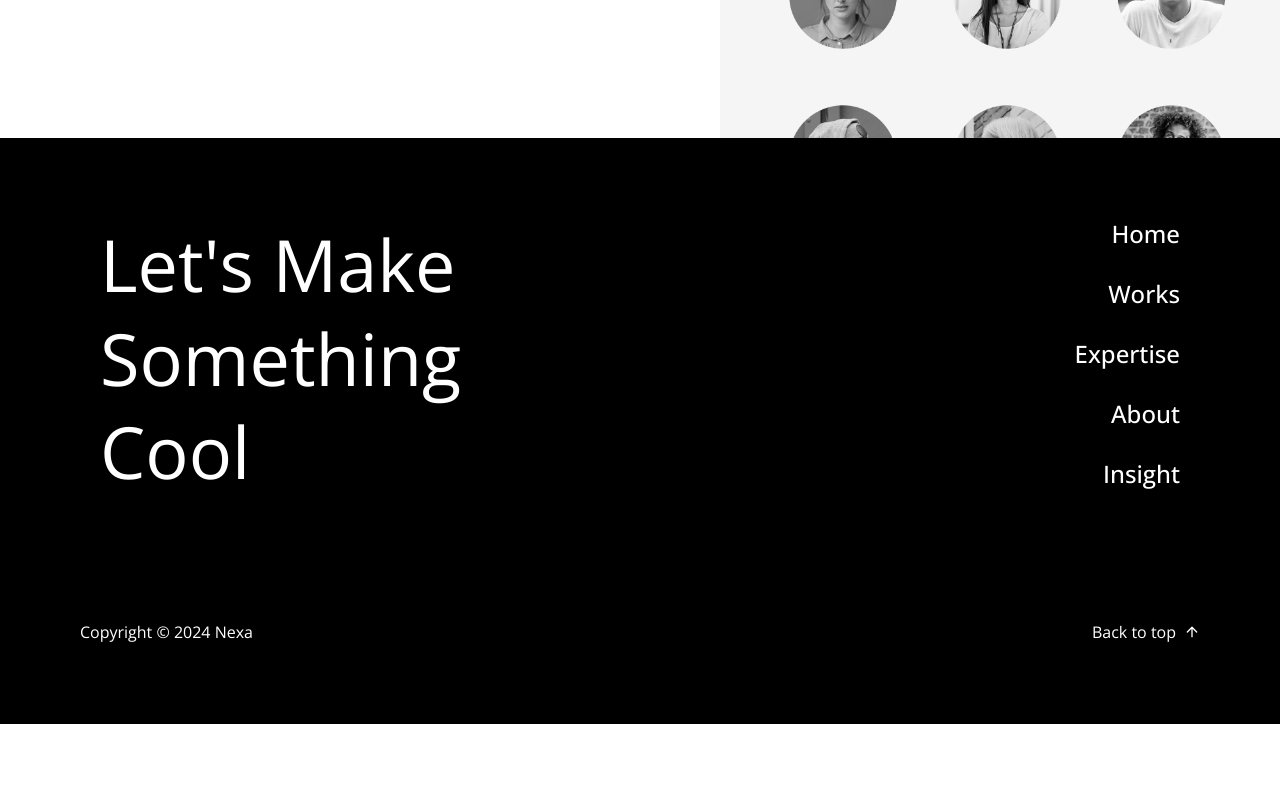
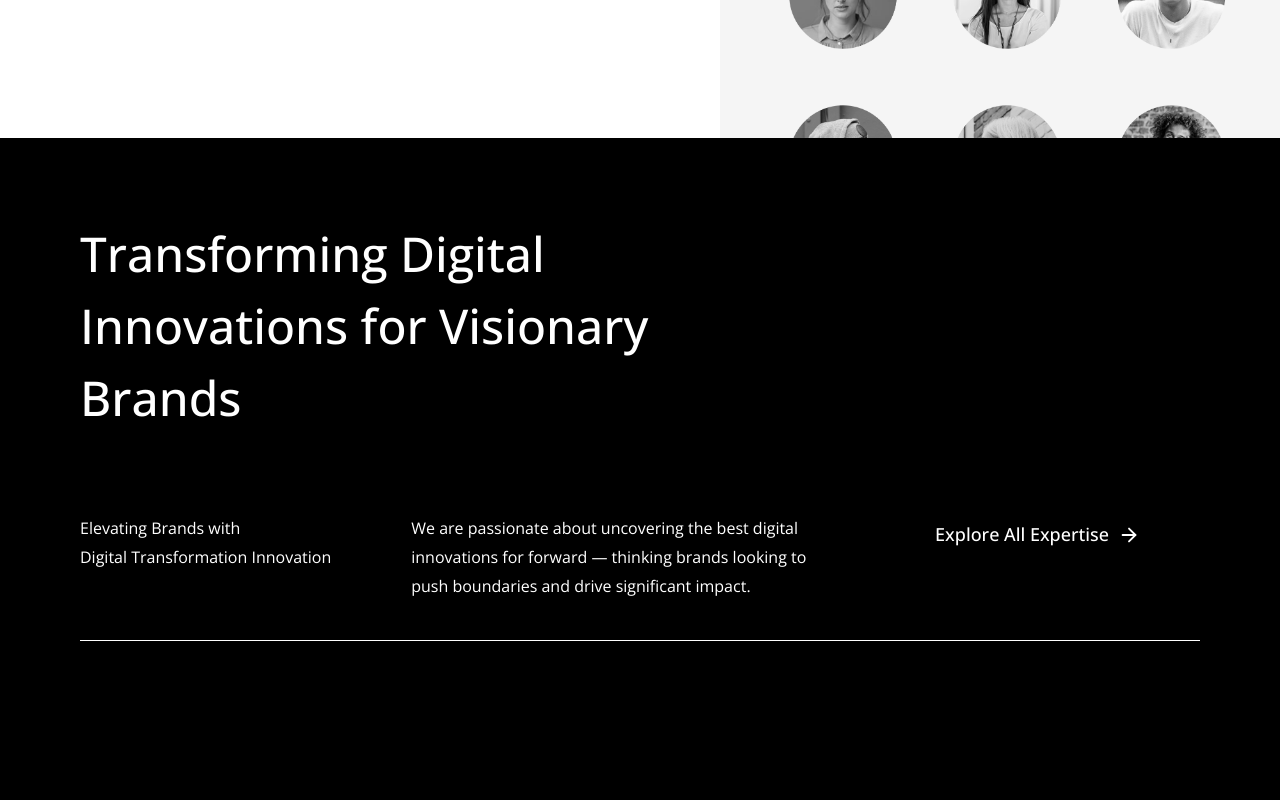
Before and after one commit to JihadZaidan/nexa-baru, a Next.js app: page / in a window 1280 px wide. Shown: the part 880-1680 px from the top of the page. Before the commit the page ends 1604 px from the top, so only its background shows below. Built offline with nearby package versions, Linux system fonts and the light colour scheme.

Commit message:
feat: added section brand feature

```diff
--- a/src/app/page.tsx
+++ b/src/app/page.tsx
@@ -1,9 +1,11 @@
+import VisionBrand from "@/components/landing-page/brands";
 import Introduce from "@/components/landing-page/introduce";
 
 export default function RootPage() {
   return (
     <div className="w-full">
       <Introduce/>
+      <VisionBrand/>
     </div>
   );
 }
```
